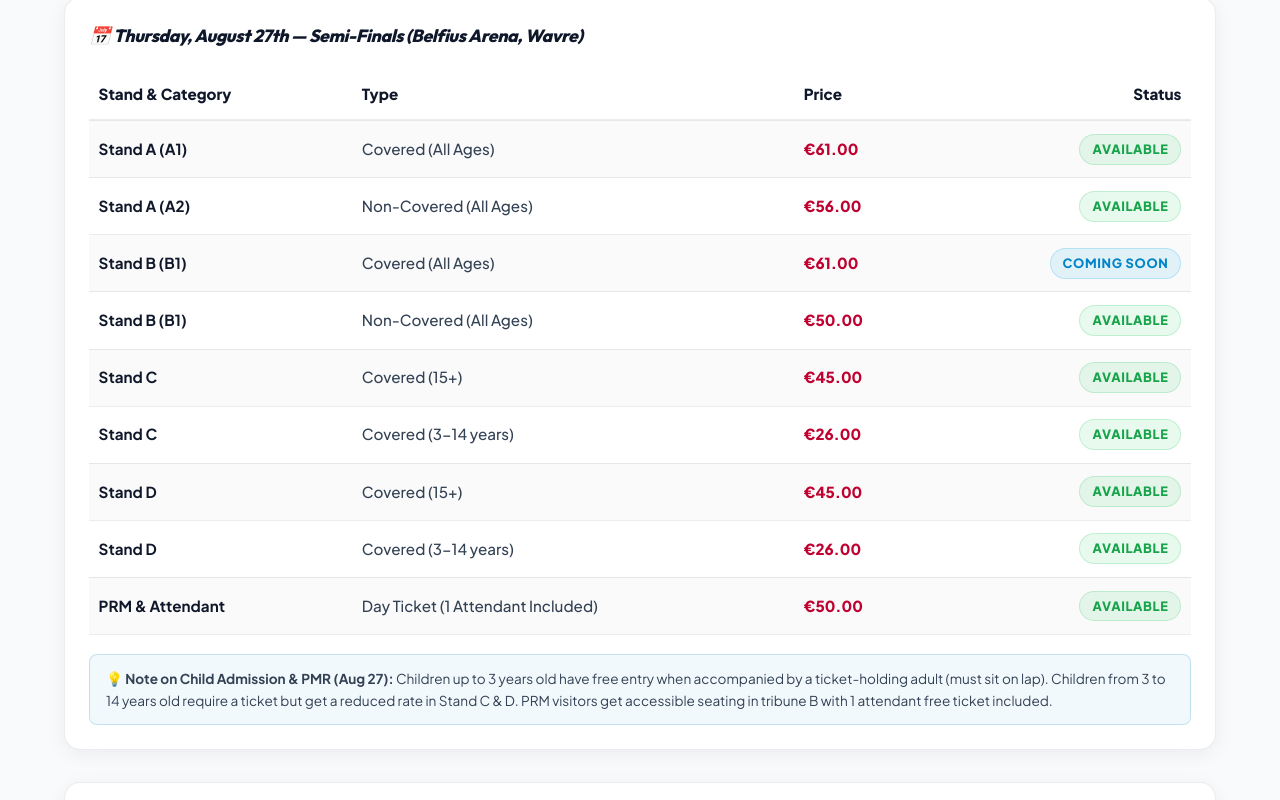
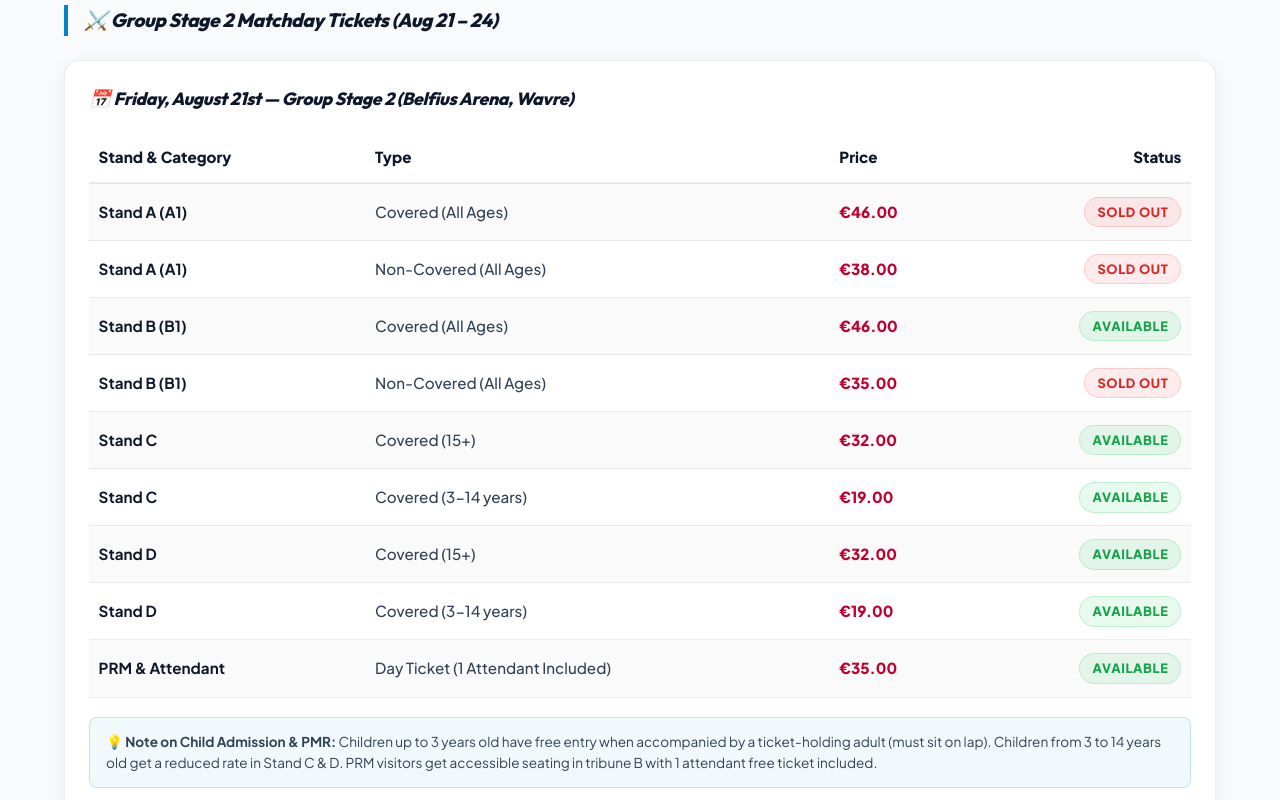
Before and after one commit to liveetcstream-beep/hockeyworldcup2026, a Next.js app: page /tickets in a window 1280 px wide. Shown: the part 2940-3740 px from the top of the page. Built offline with nearby package versions, Linux system fonts and the light colour scheme.

Commit message:
Feat: Add Group Stage 2 (Aug 21–24) ticket price tables and update parking schedule on tickets guide page

```diff
--- a/src/app/tickets/page.js
+++ b/src/app/tickets/page.js
@@ -52,6 +52,69 @@ export default function TicketsPage() {
     {
       question: "What are the ticket price categories for the group stage and final?",
       answer: "Standard group stage tickets start at €25 for general standing areas and €45 for premium covered seats. Prices scale for the knockout stages, with Quarter-final tickets starting at €60 and the Grand Final tickets ranging from €90 to €150 depending on category seating."
+    }
+  ];
+
+  const groupStage2Days = [
+    {
+      date: "Friday, August 21st — Group Stage 2 (Belfius Arena, Wavre)",
+      tickets: [
+        { stand: "Stand A (A1)", type: "Covered (All Ages)", price: "€46.00", status: "Sold Out" },
+        { stand: "Stand A (A1)", type: "Non-Covered (All Ages)", price: "€38.00", status: "Sold Out" },
+        { stand: "Stand B (B1)", type: "Covered (All Ages)", price: "€46.00", status: "Available" },
+        { stand: "Stand B (B1)", type: "Non-Covered (All Ages)", price: "€35.00", status: "Sold Out" },
+        { stand: "Stand C", type: "Covered (15+)", price: "€32.00", status: "Available" },
+        { stand: "Stand C", type: "Covered (3-14 years)", price: "€19.00", status: "Available" },
+        { stand: "Stand D", type: "Covered (15+)", price: "€32.00", status: "Available" },
+        { stand: "Stand D", type: "Covered (3-14 years)", price: "€19.00", status: "Available" },
+        { stand: "PRM & Attendant", type: "Day Ticket (1 Attendant Included)", price: "€35.00", status: "Available" }
+      ],
+      note: "Children up to 3 years old have free entry when accompanied by a ticket-holding adult (must sit on lap). Children from 3 to 14 years old get a reduced rate in Stand C & D. PRM visitors get accessible seating in tribune B with 1 attendant free ticket included."
+    },
+    {
+      date: "Saturday, August 22nd — Group Stage 2 (Belfius Arena, Wavre)",
+      tickets: [
+        { stand: "Stand A (A1)", type: "Covered (All Ages)", price: "€50.00", status: "Available" },
+        { stand: "Stand A (A5)", type: "Non-Covered (All Ages)", price: "€42.00", status: "Available" },
+        { stand: "Stand B (B1)", type: "Covered (All Ages)", price: "€50.00", status: "Available" },
+        { stand: "Stand B (B2)", type: "Non-Covered (All Ages)", price: "€42.00", status: "Available" },
+        { stand: "Stand C", type: "Covered (15+)", price: "€36.00", status: "Available" },
+        { stand: "Stand C", type: "Covered (3-14 years)", price: "€22.00", status: "Available" },
+        { stand: "Stand D", type: "Covered (15+)", price: "€36.00", status: "Available" },
+        { stand: "Stand D", type: "Covered (3-14 years)", price: "€22.00", status: "Available" },
+        { stand: "PRM & Attendant", type: "Day Ticket (1 Attendant Included)", price: "€39.00", status: "Available" }
+      ],
+      note: "Children up to 3 years old have free entry when accompanied by a ticket-holding adult (must sit on lap). Children from 3 to 14 years old get a reduced rate in Stand C & D. PRM visitors get accessible seating in tribune B with 1 attendant free ticket included."
+    },
+    {
+      date: "Sunday, August 23rd — Group Stage 2 (Belfius Arena, Wavre)",
+      tickets: [
+        { stand: "Stand A (A1)", type: "Covered (All Ages)", price: "€50.00", status: "Sold Out" },
+        { stand: "Stand A (A1)", type: "Non-Covered (All Ages)", price: "€42.00", status: "Sold Out" },
+        { stand: "Stand B (B1)", type: "Covered (All Ages)", price: "€50.00", status: "Coming Soon" },
+        { stand: "Stand B (B1)", type: "Non-Covered (All Ages)", price: "€39.00", status: "Sold Out" },
+        { stand: "Stand C", type: "Covered (15+)", price: "€36.00", status: "Sold Out" },
+        { stand: "Stand C", type: "Covered (3-14 years)", price: "€22.00", status: "Sold Out" },
+        { stand: "Stand D", type: "Covered (15+)", price: "€36.00", status: "Sold Out" },
+        { stand: "Stand D", type: "Covered (3-14 years)", price: "€22.00", status: "Sold Out" },
+        { stand: "PRM & Attendant", type: "Day Ticket (1 Attendant Included)", price: "€39.00", status: "Available" }
+      ],
+      note: "Children up to 3 years old have free entry when accompanied by a ticket-holding adult (must sit on lap). Children from 3 to 14 years old get a reduced rate in Stand C & D. PRM visitors get accessible seating in tribune B with 1 attendant free ticket included."
+    },
+    {
+      date: "Monday, August 24th — Group Stage 2 (Belfius Arena, Wavre)",
+      tickets: [
+        { stand: "Stand A (A2)", type: "Covered (All Ages)", price: "€49.00", status: "Available" },
+        { stand: "Stand A (A1)", type: "Non-Covered (All Ages)", price: "€38.00", status: "Available" },
+        { stand: "Stand B (B1)", type: "Covered (All Ages)", price: "€46.00", status: "Available" },
+        { stand: "Stand B (B1)", type: "Non-Covered (All Ages)", price: "€35.00", status: "Available" },
+        { stand: "Stand C", type: "Covered (15+)", price: "€32.00", status: "Available" },
+        { stand: "Stand C", type: "Covered (3-14 years)", price: "€19.00", status: "Available" },
+        { stand: "Stand D", type: "Covered (15+)", price: "€32.00", status: "Available" },
+        { stand: "Stand D", type: "Covered (3-14 years)", price: "€19.00", status: "Available" },
+        { stand: "PRM & Attendant", type: "Day Ticket (1 Attendant Included)", price: "€35.00", status: "Available" }
+      ],
+      note: "Children up to 3 years old have free entry when accompanied by a ticket-holding adult (must sit on lap). Children from 3 to 14 years old get a reduced rate in Stand C & D. PRM visitors get accessible seating in tribune B with 1 attendant free ticket included."
     }
   ];
 
@@ -196,6 +259,62 @@ export default function TicketsPage() {
           <p style={{ color: "var(--text-muted)", marginBottom: "1.5rem", fontSize: "0.95rem", lineHeight: "1.7" }}>
             Official matchday ticketing options, pricing tiers, and real-time seat availability for the tournament rounds hosted in Wavre:
           </p>
+
+          <h4 style={{ fontSize: "1.2rem", fontWeight: "800", color: "var(--text-main)", fontStyle: "italic", borderLeft: "4px solid #0284c7", paddingLeft: "1rem", marginTop: "2rem", marginBottom: "1.5rem" }}>
+            ⚔️ Group Stage 2 Matchday Tickets (Aug 21 – 24)
+          </h4>
+
+          {groupStage2Days.map((day, dayIdx) => (
+            <div key={dayIdx} style={{ background: "var(--bg-secondary)", borderRadius: "16px", padding: "1.5rem", border: "1px solid var(--border-color)", marginBottom: "2rem", boxShadow: "0 4px 20px rgba(15,23,42,0.06)" }}>
+              <h5 style={{ color: "var(--text-main)", margin: "0 0 1.2rem 0", fontSize: "1.1rem", fontWeight: "800", display: "flex", alignItems: "center", gap: "0.5rem" }}>
+                📅 {day.date}
+              </h5>
+              <div style={{ overflowX: "auto" }}>
+                <table style={{ width: "100%", borderCollapse: "collapse", fontSize: "0.95rem" }}>
+                  <thead>
+                    <tr style={{ borderBottom: "2px solid var(--border-color)", textAlign: "left" }}>
+                      <th style={{ padding: "0.8rem 0.6rem", color: "var(--text-main)", fontWeight: "800" }}>Stand & Category</th>
+                      <th style={{ padding: "0.8rem 0.6rem", color: "var(--text-main)", fontWeight: "800" }}>Type</th>
+                      <th style={{ padding: "0.8rem 0.6rem", color: "var(--text-main)", fontWeight: "800" }}>Price</th>
+                      <th style={{ padding: "0.8rem 0.6rem", textAlign: "right", color: "var(--text-main)", fontWeight: "800" }}>Status</th>
+                    </tr>
+                  </thead>
+                  <tbody>
+                    {day.tickets.map((row, i) => (
+                      <tr key={i} style={{ borderBottom: "1px solid var(--border-color)", background: i % 2 === 0 ? "rgba(0,0,0,0.02)" : "transparent" }}>
+                        <td style={{ padding: "0.8rem 0.6rem", fontWeight: "700", color: "var(--text-main)" }}>{row.stand}</td>
+                        <td style={{ padding: "0.8rem 0.6rem", color: "var(--text-muted)", fontWeight: "500" }}>{row.type}</td>
+                        <td style={{ padding: "0.8rem 0.6rem", color: "#c00030", fontWeight: "800" }}>{row.price}</td>
+                        <td style={{ padding: "0.8rem 0.6rem", textAlign: "right" }}>
+                          <span style={{
+                            display: "inline-block",
+                            padding: "0.25rem 0.75rem",
+                            borderRadius: "9999px",
+                            fontSize: "0.8rem",
+                            fontWeight: "800",
+                            textTransform: "uppercase",
+                            letterSpacing: "0.05em",
+                            background: row.status === "Available" ? "rgba(34,197,94,0.1)" : row.status === "Coming Soon" ? "rgba(14,165,233,0.1)" : "rgba(239,68,68,0.1)",
+                            color: row.status === "Available" ? "#16a34a" : row.status === "Coming Soon" ? "#0284c7" : "#dc2626",
+                            border: row.status === "Available" ? "1px solid rgba(34,197,94,0.2)" : row.status === "Coming Soon" ? "1px solid rgba(14,165,233,0.2)" : "1px solid rgba(239,68,68,0.2)"
+                          }}>
+                            {row.status}
+                          </span>
+                        </td>
+                      </tr>
+                    ))}
+                  </tbody>
+                </table>
+              </div>
+              <div style={{ marginTop: "1.2rem", background: "rgba(2,132,199,0.05)", border: "1px solid rgba(2,132,199,0.2)", borderRadius: "8px", padding: "0.8rem 1rem", fontSize: "0.85rem", color: "var(--text-muted)", lineHeight: "1.6" }}>
+                💡 <strong>Note on Child Admission & PMR:</strong> {day.note}
+              </div>
+            </div>
+          ))}
+
+          <h4 style={{ fontSize: "1.2rem", fontWeight: "800", color: "var(--text-main)", fontStyle: "italic", borderLeft: "4px solid #c00030", paddingLeft: "1rem", marginTop: "3rem", marginBottom: "1.5rem" }}>
+            🏆 Knockout Stage: Semi-Finals & Finals (Aug 27 – 30)
+          </h4>
 
           {/* Semi-Finals Table - Aug 27 */}
           <div style={{ background: "var(--bg-secondary)", borderRadius: "16px", padding: "1.5rem", border: "1px solid var(--border-color)", marginBottom: "2rem", boxShadow: "0 4px 20px rgba(15,23,42,0.06)" }}>
@@ -497,10 +616,10 @@ export default function TicketsPage() {
           </p>
 
           <div style={{ display: "grid", gridTemplateColumns: "repeat(auto-fit, minmax(280px, 1fr))", gap: "1.5rem", marginBottom: "2rem" }}>
-            {/* Opening Day, Aug 27 & Finals Parking */}
+            {/* Opening Day, Aug 21-24, Aug 27 & Finals Parking */}
             <div style={{ background: "var(--bg-secondary)", borderRadius: "12px", padding: "1.2rem", border: "1px solid var(--border-color)" }}>
-              <h4 style={{ color: "white", margin: "0 0 0.8rem 0", fontSize: "1.05rem", fontWeight: "700" }}>
-                🚗 Sat Aug 15th, Thu Aug 27th & Sun Aug 30th
+              <h4 style={{ color: "var(--text-main)", margin: "0 0 0.8rem 0", fontSize: "1.05rem", fontWeight: "700" }}>
+                🚗 Sat Aug 15th, Aug 21st–24th, Thu Aug 27th & Sun Aug 30th
               </h4>
               <p style={{ color: "var(--text-muted)", fontSize: "0.9rem", margin: "0 0 1rem 0" }}>Two public car parks are open for reservation:</p>
               <ul style={{ color: "var(--text-muted)", fontSize: "0.9rem", paddingLeft: "1.2rem", margin: 0 }}>
@@ -511,7 +630,7 @@ export default function TicketsPage() {
 
             {/* Semi-Finals Parking */}
             <div style={{ background: "var(--bg-secondary)", borderRadius: "12px", padding: "1.2rem", border: "1px solid var(--border-color)" }}>
-              <h4 style={{ color: "white", margin: "0 0 0.8rem 0", fontSize: "1.05rem", fontWeight: "700" }}>
+              <h4 style={{ color: "var(--text-main)", margin: "0 0 0.8rem 0", fontSize: "1.05rem", fontWeight: "700" }}>
                 🚗 Friday August 28th (Semi-Finals)
               </h4>
               <p style={{ color: "var(--text-muted)", fontSize: "0.9rem", margin: "0 0 1rem 0" }}>Only one public car park is open for reservation:</p>
```
